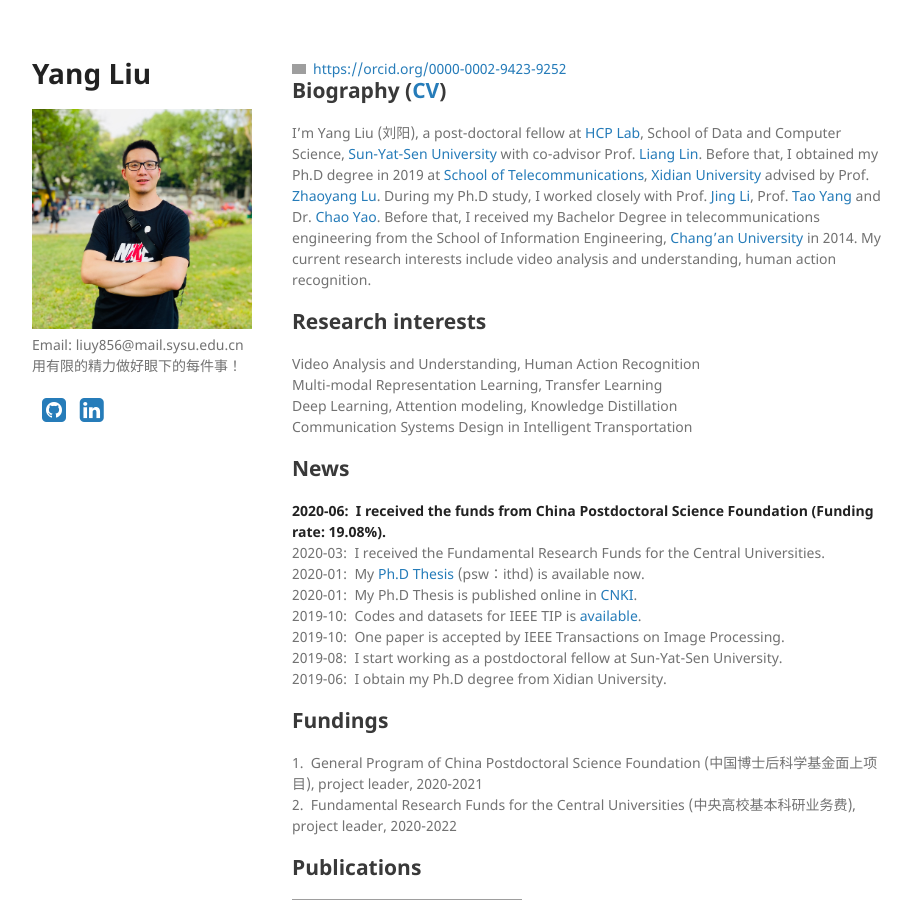
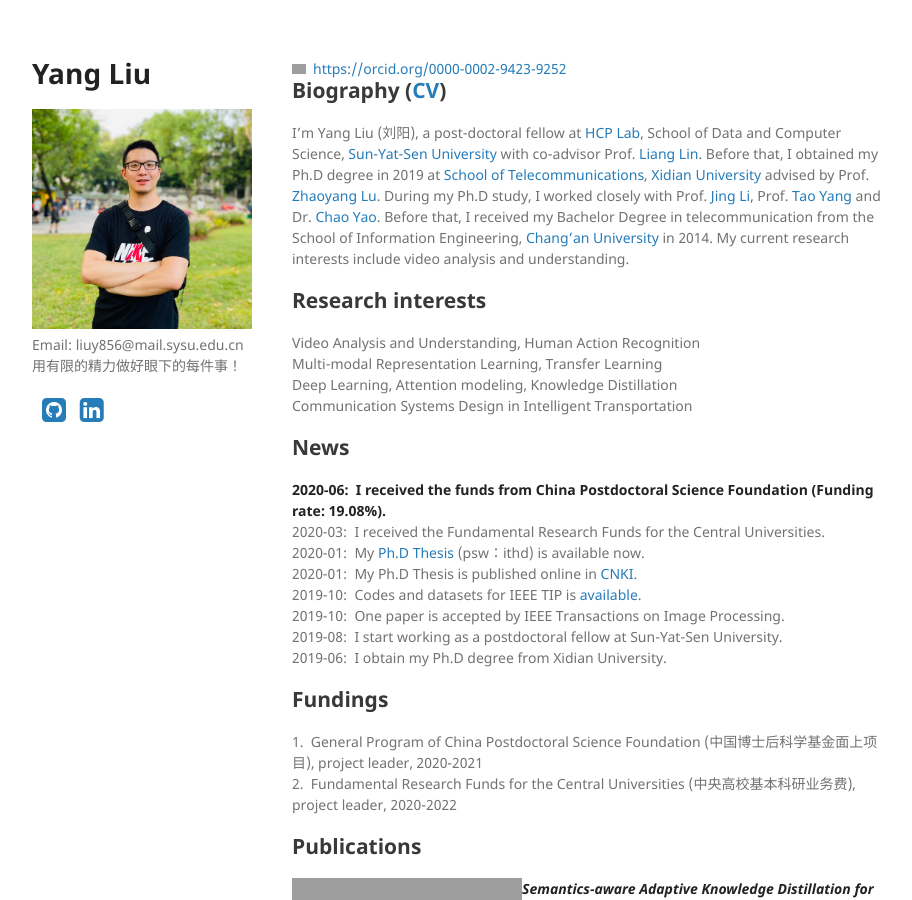
Before and after one commit to YangLiu9208/home, a Jekyll site: the page built from index.md, in a window 1280 px wide and 900 px high. Shown: the whole window, without its empty margins (178-1090 px from the left). Built offline with Jekyll 4.4.1, drawn with Linux system fonts in a browser that asks for light colours; a style sheet for code colours, icons or effects is not loaded; grey boxes are pictures that could not be loaded.

Commit message:
Update index.md

```diff
--- a/index.md
+++ b/index.md
@@ -4,7 +4,7 @@ layout: default
 <div itemscope itemtype="https://schema.org/Person"><a itemprop="sameAs" content="https://orcid.org/0000-0002-9423-9252" href="https://orcid.org/0000-0002-9423-9252" target="orcid.widget" rel="noopener noreferrer" style="vertical-align:top;"><img src="https://orcid.org/sites/default/files/images/orcid_16x16.png" style="width:1em;margin-right:.5em;" alt="ORCID iD icon">https://orcid.org/0000-0002-9423-9252</a></div>
 
 ## Biography ([CV](https://drive.google.com/file/d/1Q5dyiX7RWbashRSv-_U7NgtH3hqfy2q9/view?usp=sharing))
-I'm Yang Liu (刘阳), a post-doctoral fellow at [HCP Lab](http://www.sysu-hcp.net/home/), School of Data and Computer Science, [Sun-Yat-Sen University](http://www.sysu.edu.cn/) with co-advisor Prof. [Liang Lin](http://www.linliang.net/). Before that, I obtained my Ph.D degree in 2019 at [School of Telecommunications](http://ste.xidian.edu.cn/), [Xidian University](https://www.xidian.edu.cn/) advised by Prof. [Zhaoyang Lu](http://web.xidian.edu.cn/zhylu/). During my Ph.D study, I worked closely with Prof. [Jing Li](https://web.xidian.edu.cn/jingli/), Prof. [Tao Yang](https://scholar.google.com/citations?hl=en&user=Lvn4nH8AAAAJ) and Dr. [Chao Yao](https://scholar.google.com/citations?user=n6w02qoAAAAJ&hl=en). Before that, I received my Bachelor Degree in telecommunications engineering from the School of Information Engineering, [Chang’an University](http://www.chd.edu.cn/) in 2014. My current research interests include video analysis and understanding, human action recognition.
+I'm Yang Liu (刘阳), a post-doctoral fellow at [HCP Lab](http://www.sysu-hcp.net/home/), School of Data and Computer Science, [Sun-Yat-Sen University](http://www.sysu.edu.cn/) with co-advisor Prof. [Liang Lin](http://www.linliang.net/). Before that, I obtained my Ph.D degree in 2019 at [School of Telecommunications](http://ste.xidian.edu.cn/), [Xidian University](https://www.xidian.edu.cn/) advised by Prof. [Zhaoyang Lu](http://web.xidian.edu.cn/zhylu/). During my Ph.D study, I worked closely with Prof. [Jing Li](https://web.xidian.edu.cn/jingli/), Prof. [Tao Yang](https://scholar.google.com/citations?hl=en&user=Lvn4nH8AAAAJ) and Dr. [Chao Yao](https://scholar.google.com/citations?user=n6w02qoAAAAJ&hl=en). Before that, I received my Bachelor Degree in telecommunication from the School of Information Engineering, [Chang’an University](http://www.chd.edu.cn/) in 2014. My current research interests include video analysis and understanding.
 
 ## Research interests
 Video Analysis and Understanding, Human Action Recognition
```
